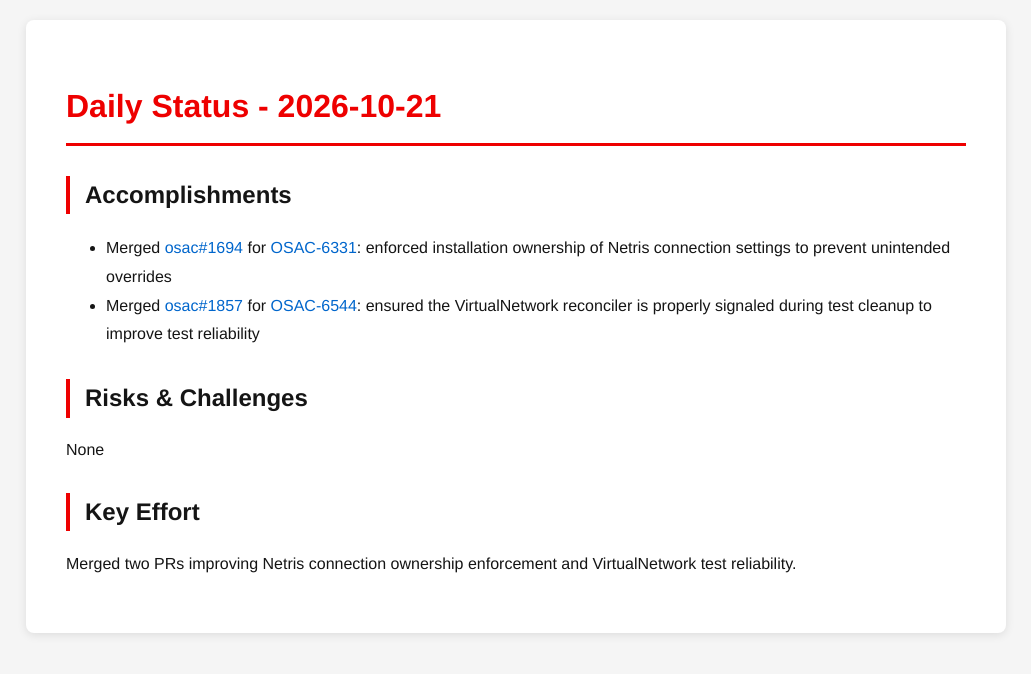
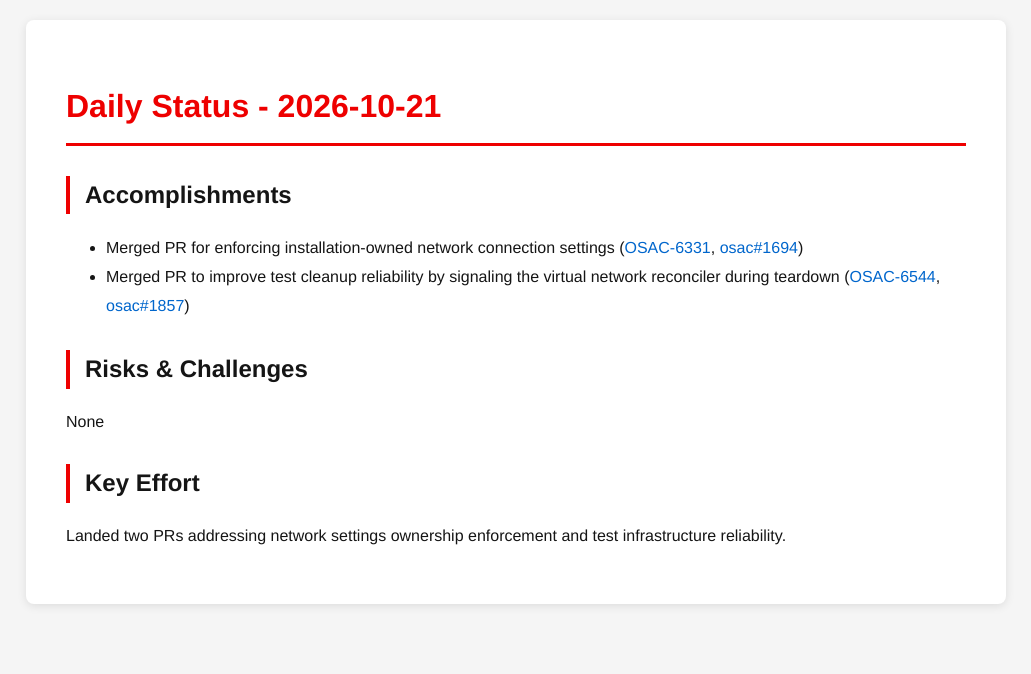
Before and after one commit to tzvatot/daily-status, a Jekyll site: the page built from 2026-10-21.md, in a window 1280 px wide. Shown: the top 674 px of the page, without its empty margins (124-1155 px from the left). Built offline with Jekyll 4.4.1, drawn with Linux system fonts in a browser that asks for light colours.

Commit message:
Daily status update - 2026-10-21

```diff
--- a/2026-10-21.md
+++ b/2026-10-21.md
@@ -7,11 +7,11 @@ date: 2026-10-21
 # Daily Status - 2026-10-21
 
 ## Accomplishments
-- Merged [osac#1694](https://github.com/osac-project/osac/pull/1694) for [OSAC-6331](https://redhat.atlassian.net/browse/OSAC-6331): enforced installation ownership of Netris connection settings to prevent unintended overrides
-- Merged [osac#1857](https://github.com/osac-project/osac/pull/1857) for [OSAC-6544](https://redhat.atlassian.net/browse/OSAC-6544): ensured the VirtualNetwork reconciler is properly signaled during test cleanup to improve test reliability
+- Merged PR for enforcing installation-owned network connection settings ([OSAC-6331](https://redhat.atlassian.net/browse/OSAC-6331), [osac#1694](https://github.com/osac-project/osac/pull/1694))
+- Merged PR to improve test cleanup reliability by signaling the virtual network reconciler during teardown ([OSAC-6544](https://redhat.atlassian.net/browse/OSAC-6544), [osac#1857](https://github.com/osac-project/osac/pull/1857))
 
 ## Risks & Challenges
 None
 
 ## Key Effort
-Merged two PRs improving Netris connection ownership enforcement and VirtualNetwork test reliability.
+Landed two PRs addressing network settings ownership enforcement and test infrastructure reliability.
```
